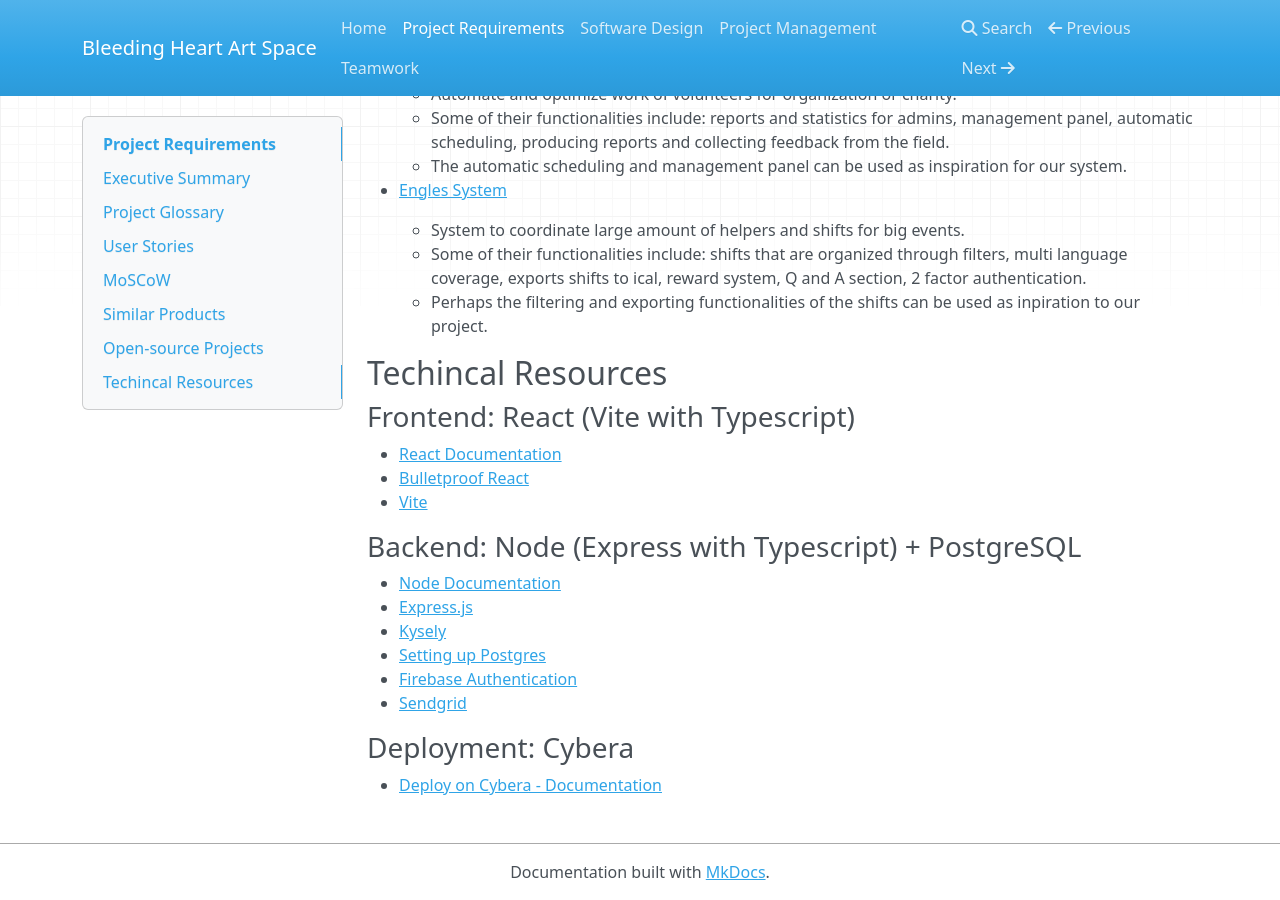
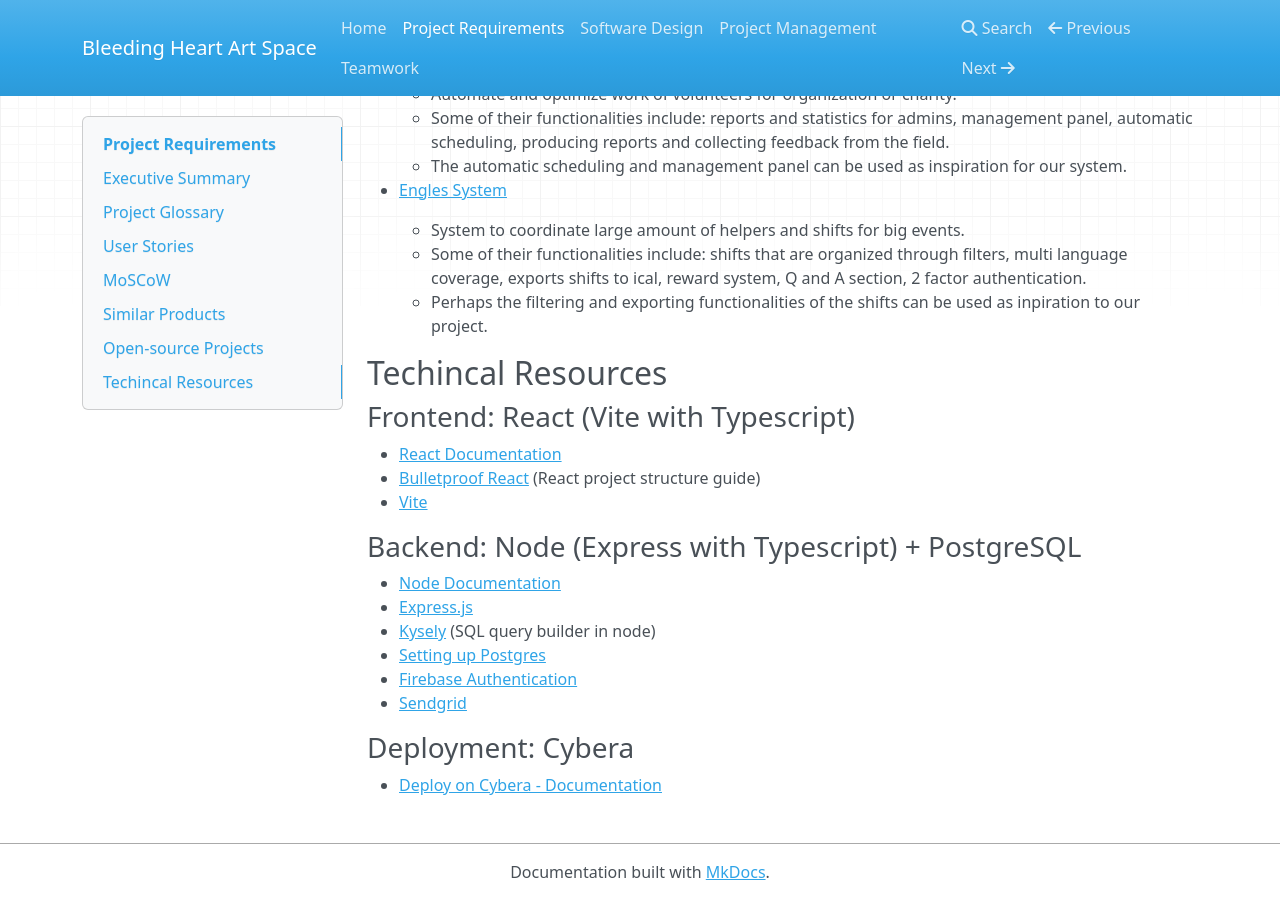
Before and after one commit to UAlberta-CMPUT401/f24project-Bleeding-Heart-Art-Space, an MkDocs documentation site: the page built from docs/project-requirements.md, in a window 1280 px wide and 900 px high, scrolled down 8158 px. Built offline with MkDocs 1.6.1, drawn with Linux system fonts in a browser that asks for light colours; nearby versions of some CDN libraries.

Commit message:
Update project-requirements.md

```diff
--- a/docs/project-requirements.md
+++ b/docs/project-requirements.md
@@ -325,14 +325,14 @@ The Volunteer Management Platform for Bleeding Heart Art Space aims to solve the
 ### Frontend: React (Vite with Typescript)
 
   - [React Documentation](https://react.dev/learn)
-  - [Bulletproof React](https://github.com/alan2207/bulletproof-react)
+  - [Bulletproof React](https://github.com/alan2207/bulletproof-react) (React project structure guide)
   - [Vite](https://vitejs.dev/guide/)
 
 ### Backend: Node (Express with Typescript) + PostgreSQL
 
   - [Node Documentation](https://nodejs.org/docs/latest/api/)
   - [Express.js](https://expressjs.com/en/starter/installing.html)
-  - [Kysely](https://kysely.dev/docs/getting-started)
+  - [Kysely](https://kysely.dev/docs/getting-started) (SQL query builder in node)
   - [Setting up Postgres](https://help.scalegrid.io/docs/postgresql-connecting-to-nodejs-driver)
   - [Firebase Authentication](https://firebase.google.com/docs/auth)
   - [Sendgrid](https://www.twilio.com/docs/sendgrid/for-developers)
```
